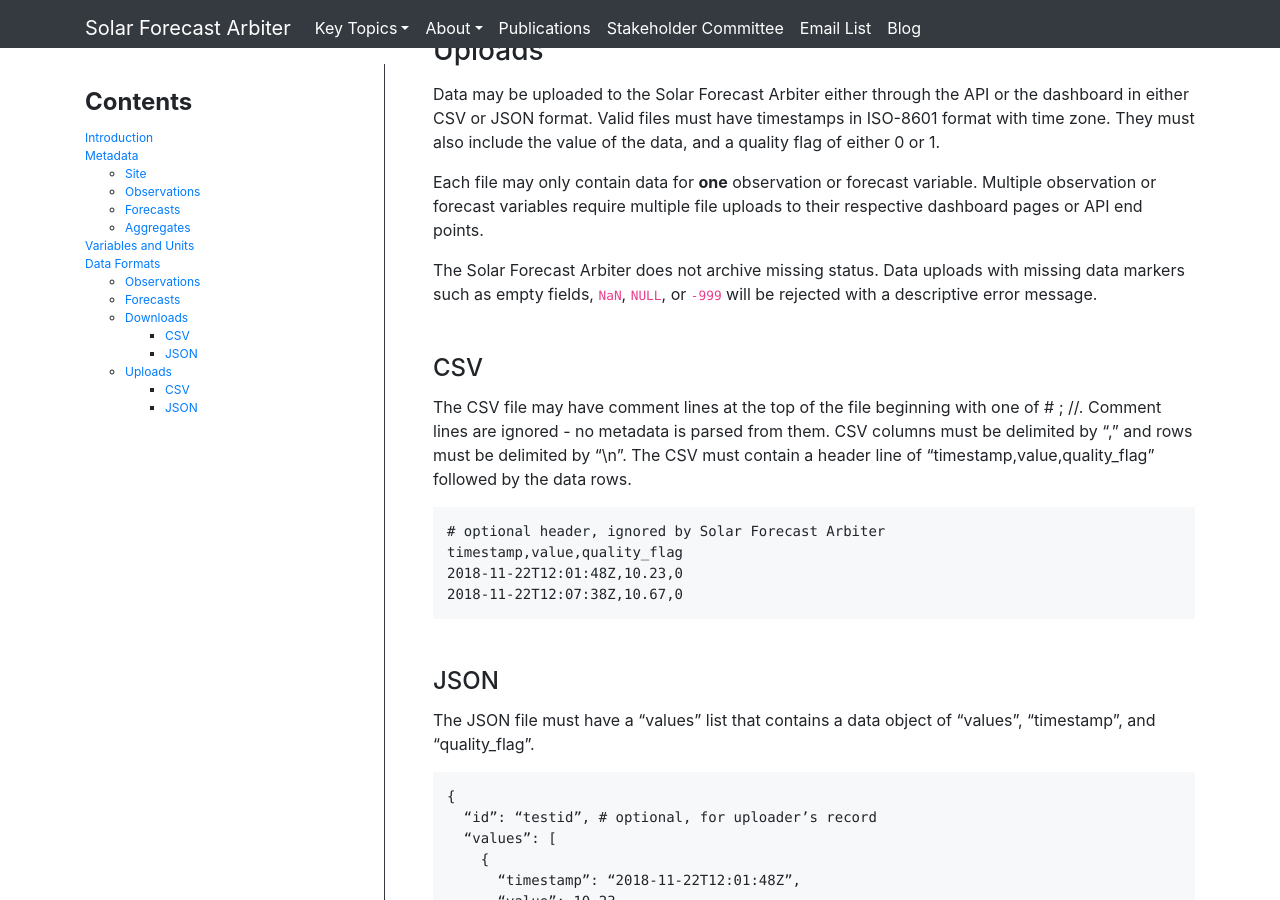
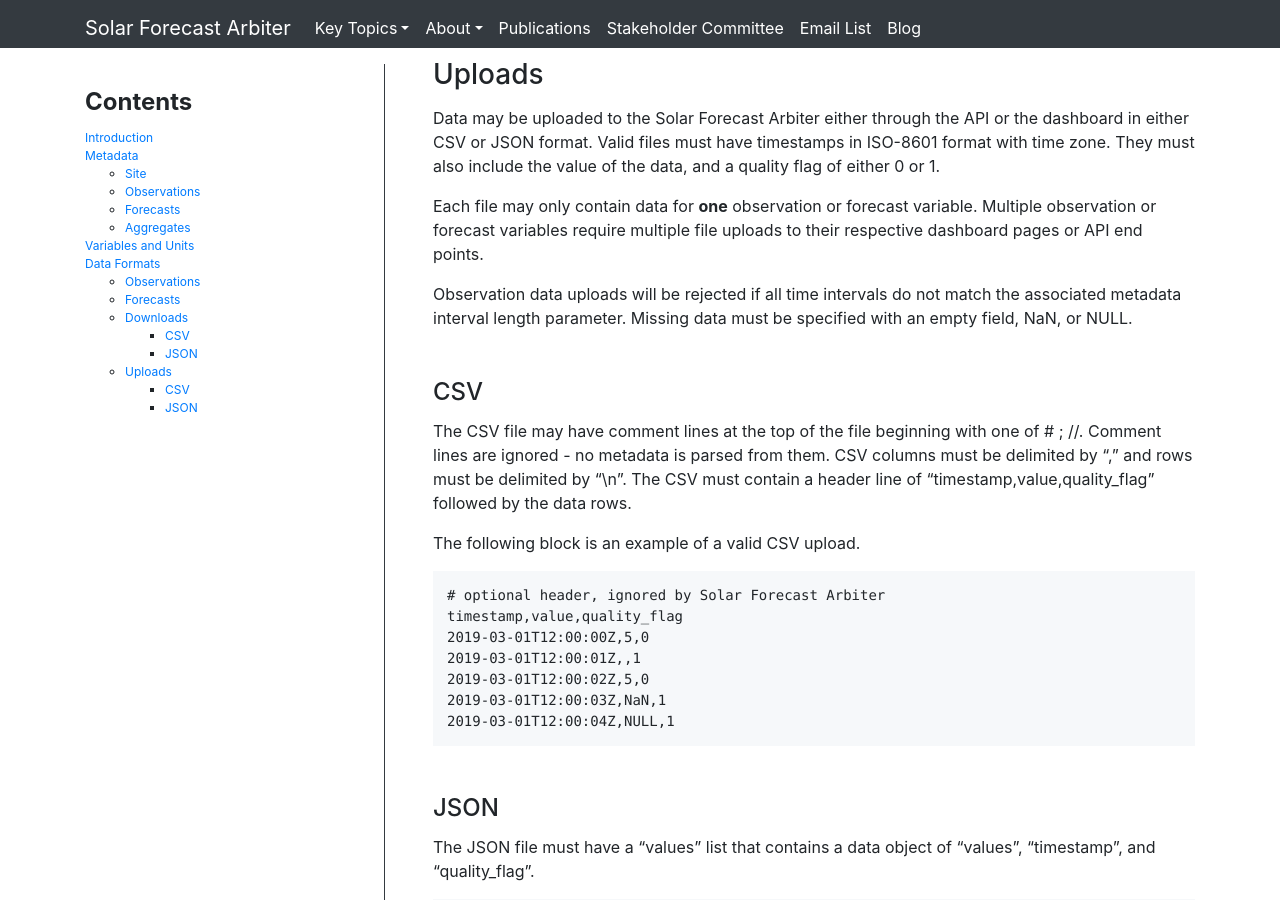
Before and after one commit to SolarArbiter/SolarArbiter.github.io, a Jekyll site: the page built from data_model.md, in a window 1280 px wide and 900 px high, scrolled down 7150 px. Built offline with Jekyll 4.4.1, drawn with Linux system fonts in a browser that asks for light colours; comment, search, counter and statistics services are not loaded; our own code applies the rules of GitHub Pages for plain Markdown files; some of the changed text lies outside the part shown.

Commit message:
update to require interval length and allow missing data

````diff
--- a/data_model.md
+++ b/data_model.md
@@ -169,6 +169,8 @@
 -   *Value type* - The type of the data in the observation. Typically
     interval mean or instantaneous, but additional types may be defined
     for events.
+-   *Interval length* - The length of time between consecutive data points,
+    e.g. 5 minutes, 1 hour.
 -   *Interval label* - Indicates if a time labels the beginning or the
     ending of an interval average, or indicates an instantaneous value,
     e.g. beginning, ending, instant
@@ -363,9 +365,9 @@
 Multiple observation or forecast variables require multiple file
 uploads to their respective dashboard pages or API end points.
 
-The Solar Forecast Arbiter does not archive missing status.
-Data uploads with missing data markers such as empty fields,
-`NaN`, `NULL`, or `-999` will be rejected with a descriptive error message.
+Observation data uploads will be rejected if all time intervals do not match
+the associated metadata interval length parameter. Missing data must be
+specified with an empty field, NaN, or NULL.
 
 #### CSV
 {: .anchor}
@@ -376,11 +378,16 @@
 delimited by “\n”. The CSV must contain a header line of
 “timestamp,value,quality_flag” followed by the data rows.
 
+The following block is an example of a valid CSV upload.
+
 ```
 # optional header, ignored by Solar Forecast Arbiter
 timestamp,value,quality_flag
-2018-11-22T12:01:48Z,10.23,0
-2018-11-22T12:07:38Z,10.67,0
+2019-03-01T12:00:00Z,5,0
+2019-03-01T12:00:01Z,,1
+2019-03-01T12:00:02Z,5,0
+2019-03-01T12:00:03Z,NaN,1
+2019-03-01T12:00:04Z,NULL,1
 ```
 
 #### JSON
````
Also changed, not shown: other parts of data_model.md (+3 -3 lines).
